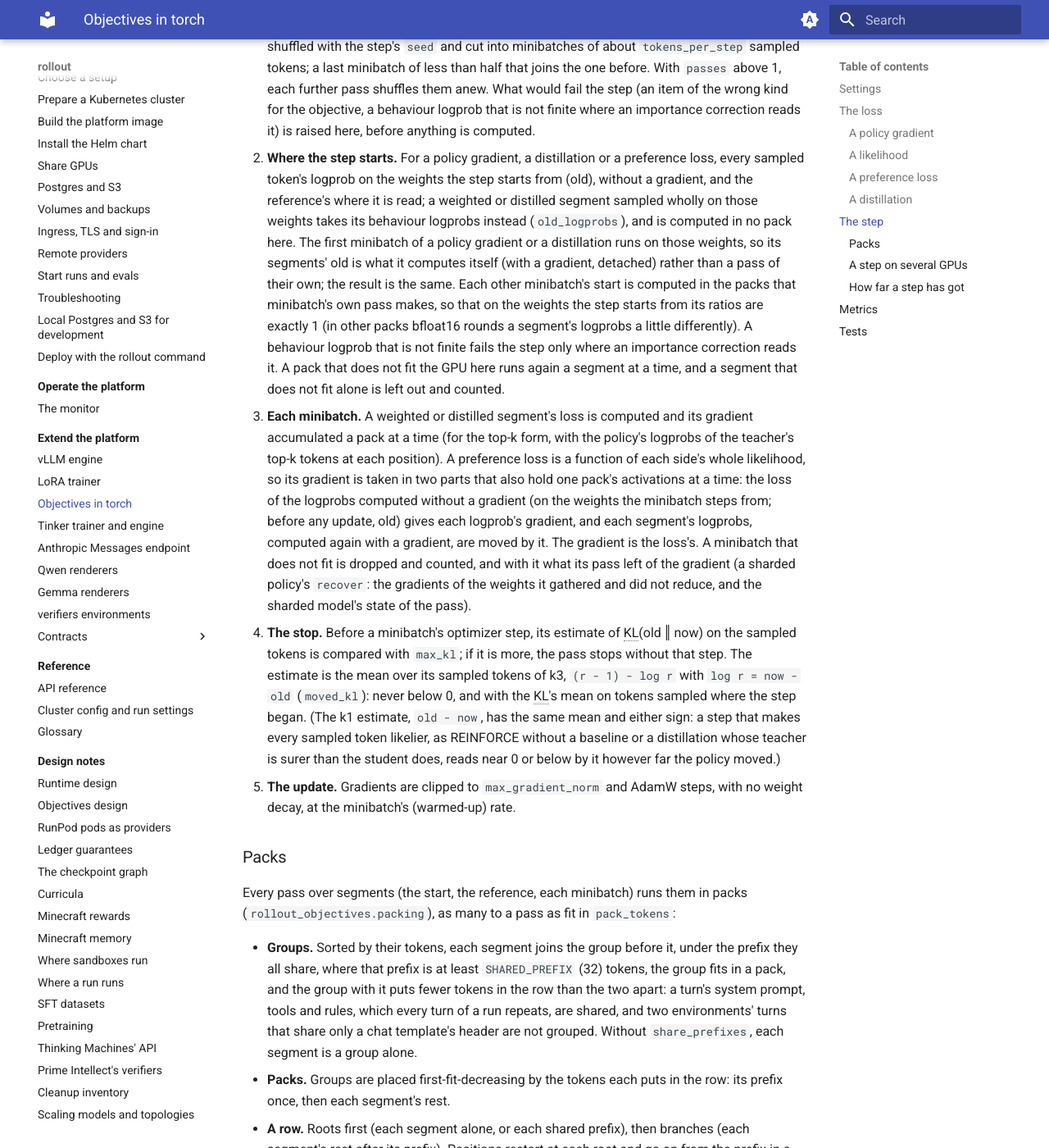
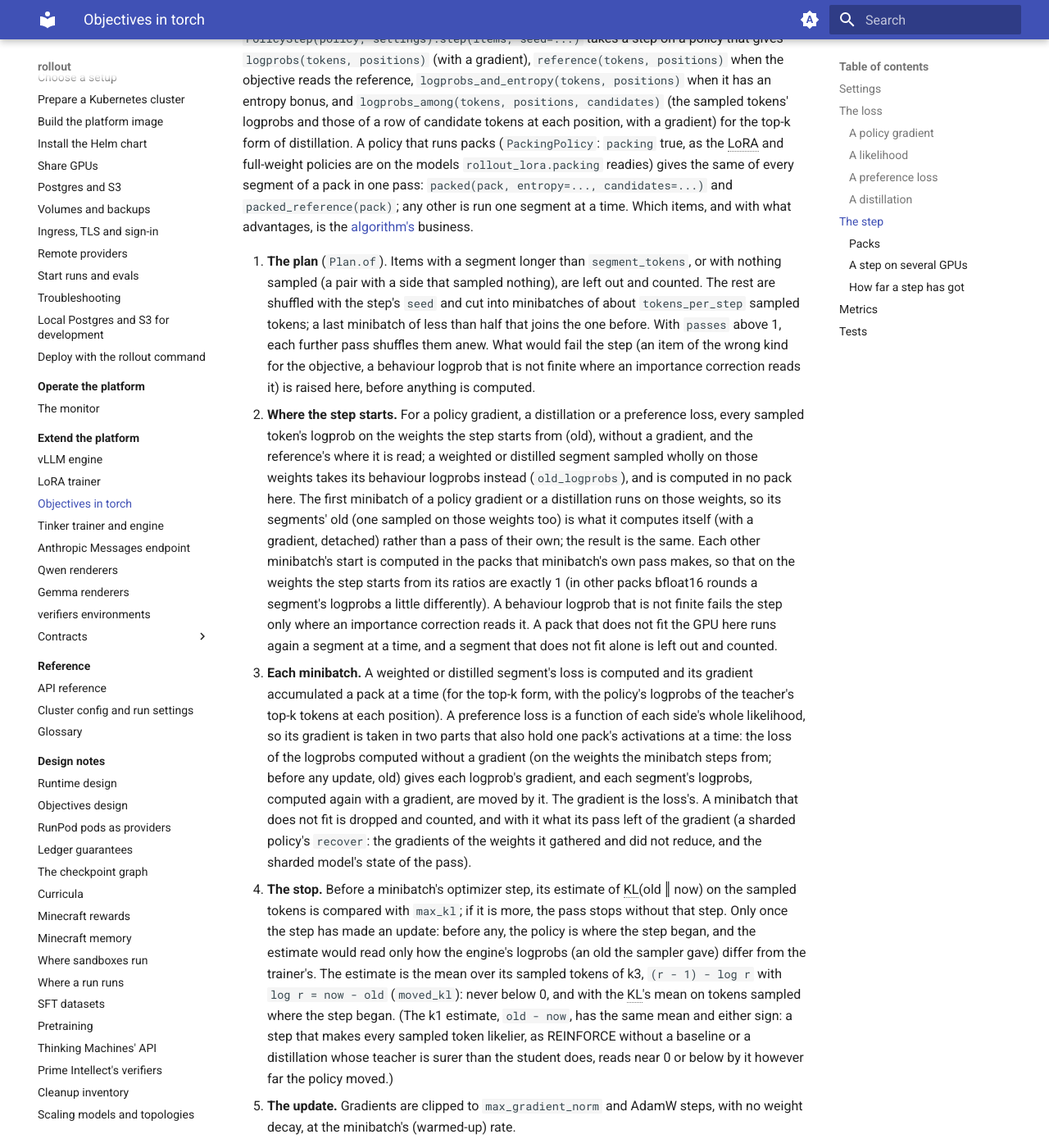
Before and after one commit to by77er/distributed_agents_environments, an MkDocs documentation site: the page built from docs/implementations/rollout-objectives.md, in a window 1280 px wide and 1400 px high, scrolled down 5971 px. Shown: the whole window at 82% size. Built offline with MkDocs 1.6.1 and Material for MkDocs 9.7.7, drawn with Linux system fonts in a browser that asks for light colours; some of the changed text lies outside the part shown.

Commit message:
Stop a step at max_kl only once it moved, and take the first minibatch's old logprobs from the trainer in both backends
- With old_logprobs = sampler (the default) the max_kl stop was checked before the first update, so it measured the
  engine's disagreement with the trainer, not any movement: at 0.2 nats a token (or sampling at T = 0.8) every LoRA
  step stopped before its first update, and the run trained nothing. The stop is now checked after an update, as
  Tinker's was.
- For a step of one update the LoRA step folded that disagreement into its clipped ratio, while Tinker weighed it by
  the declared truncated importance weight; the first minibatch's old logprobs now come from the trainer's own pass
  (which computes them anyway) in both, and the backends agree to 1e-10.
- A Tinker step of one update honours importance.level = segment.

Co-Authored-By: Claude Opus 5.5 <noreply@anthropic.com>
Claude-Session: https://claude.ai/code/session_01W5PkTre5a8HVV2MDoCFjaa

```diff
--- a/docs/implementations/rollout-objectives.md
+++ b/docs/implementations/rollout-objectives.md
@@ -32,7 +32,7 @@ libraries; it is installed with either the `gpu` or the `tinker` extra.
 | `rank` | The adapter's rank |
 | `learning_rate` | AdamW's learning rate. Adam moves a weight by at most this much per optimizer step |
 | `tokens_per_step` | Sampled tokens per optimizer step. How far a step moves the policy is set by how many optimizer steps its tokens make |
-| `max_kl` | The pass stops when the policy has moved this far from where the step began, in nats per token by the k3 estimate of KL(old ‖ now) on the sampled tokens (`None`: never). A likelihood step does not stop |
+| `max_kl` | The pass stops when the policy has moved this far from where the step began, in nats per token by the k3 estimate of KL(old ‖ now) on the sampled tokens (`None`: never), once the step has made an update. A likelihood step does not stop |
 | `max_gradient_norm` | Gradients are clipped to this norm before each optimizer step |
 | `passes` | Passes a step takes over its items, each shuffled anew and cut into minibatches of its own (1) |
 | `warmup_updates` | When a step's optimizer starts afresh, its rate rises linearly over its first this many updates, from `learning_rate / warmup_updates` (0: none) |
@@ -40,7 +40,7 @@ libraries; it is installed with either the `gpu` or the `tinker` extra.
 | `segments_per_step` | How many segments a step can afford (`None`: any number) |
 | `pack_tokens` | The most tokens one forward and backward pass runs: segments are packed into rows of up to this many (`None`: `segment_tokens`, or 8,192 where that is none, what the trainer's memory estimate allows for). A segment longer than it has a pack of its own |
 | `share_prefixes` | Whether segments of a pack that start with the same tokens share them (`True`) |
-| `old_logprobs` | Where old comes from for a segment sampled wholly on the weights the step starts from: `sampler` (the default), the behaviour logprobs the engine recorded, so the step does not compute them; `trainer`, computed by the trainer. A segment sampled on older weights, or with a token the engine gave no logprob, is computed either way |
+| `old_logprobs` | Where old comes from for a segment sampled wholly on the weights the step starts from, after the first minibatch: `sampler` (the default), the behaviour logprobs the engine recorded, so the step does not compute them; `trainer`, computed by the trainer. A segment of the first minibatch (whose own pass computes its old), sampled on older weights, or with a token the engine gave no logprob, is computed either way |
 | `objective` | The objective: an `Objective`, a preset's name, or a table of `preset` and component overrides. A run's `objective.*` settings give it |
 
 A trainer's own settings can also name the objective by `ratio`, `clip_low`, `clip_high`, `segment_clip_low`,
@@ -51,6 +51,12 @@ Between steps a trainer takes `learning_rate`, `tokens_per_step`, `max_kl`, `max
 numbers, by their run settings' keys (`objective.clip.low`, `objective.kl.coefficient`): `changeable` lists them for
 the objective's family.
 
+The numbers are checked when the settings are made and each time they change (`ValueError`, which leaves a running
+trainer's settings as they were): `rank`, `tokens_per_step`, `passes`, and `segment_tokens`, `segments_per_step` and
+`pack_tokens` where said, are whole numbers, 1 at least (`warmup_updates` 0 at least); `learning_rate` is a finite
+number, 0 at least; `max_gradient_norm`, and `max_kl` where said, finite numbers above 0. A run's validation makes the
+trainer's settings from its `trainer.*` keys, so that what they refuse refuses the run before it starts.
+
 ## The loss
 
 Four logprobs of each sampled token meet in it:
@@ -58,7 +64,7 @@ Four logprobs of each sampled token meet in it:
 | Logprob | Computed by | When |
 |---|---|---|
 | behavior | the engine | while sampling, under whichever [checkpoint](../libraries/rollout-train/checkpoints.md) was served then (recorded in the segment) |
-| old | the trainer, without a gradient; or the engine, where it sampled the segment on those weights (`old_logprobs`) | at the start of the step, on the weights the step starts from |
+| old | the trainer, without a gradient; or the engine, where it sampled the segment on those weights and the segment is not the first minibatch's (`old_logprobs`) | at the start of the step, on the weights the step starts from |
 | now | the trainer, with a gradient | in each minibatch, as the step updates the weights |
 | reference | the trainer, without a gradient | under the reference model: the base with the adapter switched off, or a frozen copy |
 
@@ -66,8 +72,10 @@ Behavior and old differ because the data came from elsewhere: an older checkpoin
 from the trainer. A segment sampled wholly on the weights the step starts from (the loop marks it, `sampled_at_start`)
 takes its behavior for its old unless `old_logprobs = "trainer"`: its ratios then start at the engine's numbers rather
 than exactly 1, about 0.01 nats a token off between vLLM's 4-bit kernels and the LoRA trainer's, and it needs no pass of
-its own. Old and now differ by how far the step has moved the policy. Now and reference differ by how far training has
-moved it from the base.
+its own. But not in the first minibatch, which runs on those weights: its pass computes its segments' old at no cost, so
+their ratios start at 1 and the engine's difference is the importance weight's (a step of one update reads the engine's
+logprobs for that weight only, as on Tinker). Old and now differ by how far the step has moved the policy. Now and
+reference differ by how far training has moved it from the base.
 
 ### A policy gradient
 
@@ -168,12 +176,12 @@ Which items, and with what advantages, is the [algorithm's](../libraries/rollout
    on the weights the step starts from (old), without a gradient, and the reference's where it is read; a weighted or
    distilled segment sampled wholly on those weights takes its behaviour logprobs instead (`old_logprobs`), and is
    computed in no pack here. The first minibatch of a policy gradient or a distillation runs on those weights, so its
-   segments' old is what it computes itself (with a gradient, detached) rather than a pass of their own; the result is
-   the same. Each other minibatch's start is computed in the packs that minibatch's own pass makes, so that on the
-   weights the step starts from its ratios are exactly 1 (in other packs bfloat16 rounds a segment's logprobs a little
-   differently). A behaviour logprob that is not finite fails the step only where an importance correction reads it. A
-   pack that does not fit the GPU here runs again a segment at a time, and a segment that does not fit alone is left out
-   and counted.
+   segments' old (one sampled on those weights too) is what it computes itself (with a gradient, detached) rather than
+   a pass of their own; the result is the same. Each other minibatch's start is computed in the packs that
+   minibatch's own pass makes, so that on the weights the step starts from its ratios are exactly 1 (in other packs
+   bfloat16 rounds a segment's logprobs a little differently). A behaviour logprob that is not finite fails the step
+   only where an importance correction reads it. A pack that does not fit the GPU here runs again a segment at a
+   time, and a segment that does not fit alone is left out and counted.
 3. **Each minibatch.** A weighted or distilled segment's loss is computed and its gradient accumulated a pack at a
    time (for the top-k form, with the policy's logprobs of the teacher's top-k tokens at each position). A
    preference loss is a function of each side's whole likelihood, so its gradient is taken in two parts that also
@@ -183,11 +191,13 @@ Which items, and with what advantages, is the [algorithm's](../libraries/rollout
    counted, and with it what its pass left of the gradient (a sharded policy's `recover`: the gradients of the weights
    it gathered and did not reduce, and the sharded model's state of the pass).
 4. **The stop.** Before a minibatch's optimizer step, its estimate of KL(old ‖ now) on the sampled tokens is compared
-   with `max_kl`; if it is more, the pass stops without that step. The estimate is the mean over its sampled tokens of
-   k3, `(r - 1) - log r` with `log r = now - old` (`moved_kl`): never below 0, and with the KL's mean on tokens sampled
-   where the step began. (The k1 estimate, `old - now`, has the same mean and either sign: a step that makes every
-   sampled token likelier, as REINFORCE without a baseline or a distillation whose teacher is surer than the student
-   does, reads near 0 or below by it however far the policy moved.)
+   with `max_kl`; if it is more, the pass stops without that step. Only once the step has made an update: before
+   any, the policy is where the step began, and the estimate would read only how the engine's logprobs (an old the
+   sampler gave) differ from the trainer's. The estimate is the mean over its sampled tokens of k3, `(r - 1) - log r`
+   with `log r = now - old` (`moved_kl`): never below 0, and with the KL's mean on tokens sampled where the step
+   began. (The k1 estimate, `old - now`, has the same mean and either sign: a step that makes every sampled token
+   likelier, as REINFORCE without a baseline or a distillation whose teacher is surer than the student does, reads
+   near 0 or below by it however far the policy moved.)
 5. **The update.** Gradients are clipped to `max_gradient_norm` and AdamW steps, with no weight decay, at the
    minibatch's (warmed-up) rate.
 
@@ -322,13 +332,14 @@ their placement, the entropy bonus, aggregation), the default preset against a w
 whole loss, the direction of DPO's, SimPO's and KTO's updates, the stop at `max_kl`). `test_step.py` covers the step on
 a toy policy: the direction of an update, minibatches, warmup, forced tokens, segments left out, the KL stop (also where
 every advantage pushes the same way, REINFORCE's and a policy-gradient distillation's, whose k1 estimate falls below 0
-as the policy moves), a missing logprob, the likelihood objective, the importance weight and its truncation, the token
-clip and the segment ratio. `test_distillation.py` covers distillation's terms against their definitions (each top-k
-divergence over the whole vocabulary equal to the full one: GKD's JSD as TRL writes it, Hinton's softened KL, the
-reverse KL), tokens the teacher did not score, a teacher that gave fewer than k tokens, the importance mask, a KL in the
-reward and in the loss, a policy gradient's distillation term, and the step on a toy policy, whose every distillation
-preset moves it toward its teacher on its own samples. `test_step.py` also covers how far a step says it has got: its
-phases, the start's share of the work, its packs against the step's metrics, and the fraction rising to 1.
+as the policy moves; and none before an update, where the engine's logprobs are off the trainer's), a missing logprob,
+the likelihood objective, the importance weight and its truncation, a start the engine gave after the first minibatch,
+the token clip and the segment ratio. `test_distillation.py` covers distillation's terms against their definitions
+(each top-k divergence over the whole vocabulary equal to the full one: GKD's JSD as TRL writes it, Hinton's softened
+KL, the reverse KL), tokens the teacher did not score, a teacher that gave fewer than k tokens, the importance mask, a
+KL in the reward and in the loss, a policy gradient's distillation term, and the step on a toy policy, whose every
+distillation preset moves it toward its teacher on its own samples. `test_step.py` also covers how far a step says it
+has got: its phases, the start's share of the work, its packs against the step's metrics, and the fraction rising to 1.
 `test_shared.py` takes each objective's case on two processes under torchrun, a toy model sharded with FSDP2 over gloo,
 one segment at a time and in packs, against one process, and checks how passes are shared out. `test_packing.py` covers
 packs' layout (first-fit-decreasing, a shared prefix once, each segment's tokens at its own positions), a segment
```
Also changed, not shown: docs/implementations/rollout-tinker.md (+13 -12 lines), 4 other files.
